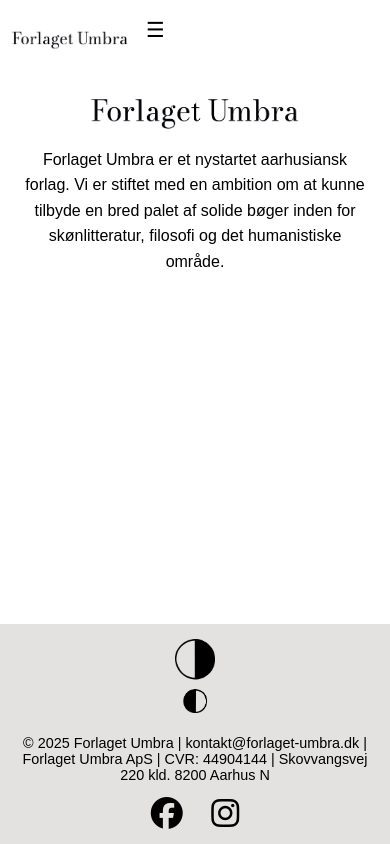
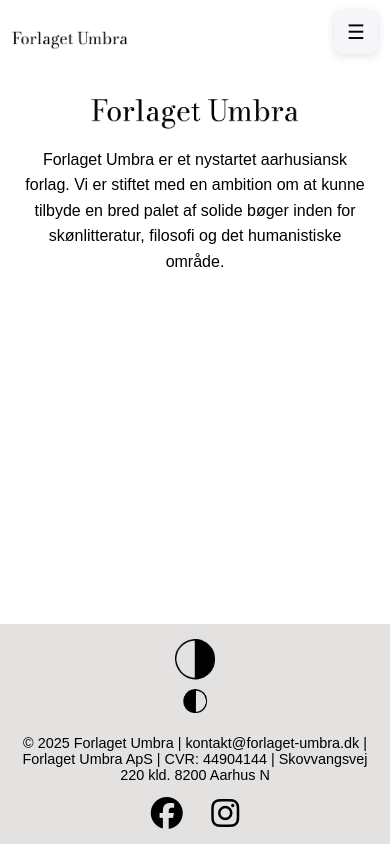
Before and after one commit to AdaArdor/Umbra-hjemmeside, a plain HTML site: page index.html in a window 390 px wide. Drawn offline with Linux system fonts and the light colour scheme.

Commit message:
ændrer mobilknap

```diff
--- a/mobile.css
+++ b/mobile.css
@@ -2,16 +2,25 @@
 
 /* make hamburger visible and menu hidden by default */
 .hamburger {
-  display: inline-flex;
-  align-items: center;
-  justify-content: center;
-  background: transparent;
-  border: 0;
-  font-size: 1.3rem;
-  padding: 8px;
-  cursor: pointer;
-  margin-left: 8px;
-}
+    display: inline-flex;
+    position: absolute;      /* take it out of normal flow */
+    top: 10px;               /* distance from top of viewport/nav */
+    right: 12px;             /* distance from right edge */
+    z-index: 2000;           /* sit above nav and menu */
+    width: 44px;             /* larger hit area for touch */
+    height: 44px;
+    align-items: center;
+    justify-content: center;
+    padding: 6px;
+    border-radius: 8px;
+    border: none;
+    background-color: #f5f6f9; /* dark background; change to taste */
+    color: #030303;            /* icon/text color */
+    font-size: 1.25rem;
+    cursor: pointer;
+    box-shadow: 0 2px 8px rgba(0,0,0,0.12);
+    -webkit-tap-highlight-color: transparent;
+  }
 
 /* hide the menu by default on mobile; JS toggles .show */
 .menu {
@@ -21,6 +30,7 @@
   left: 0;
   right: 0;
   background: #ffffff;
+  color: #000000;
   flex-direction: column;
   gap: 0;
   padding: 8px 6px 12px;
```
